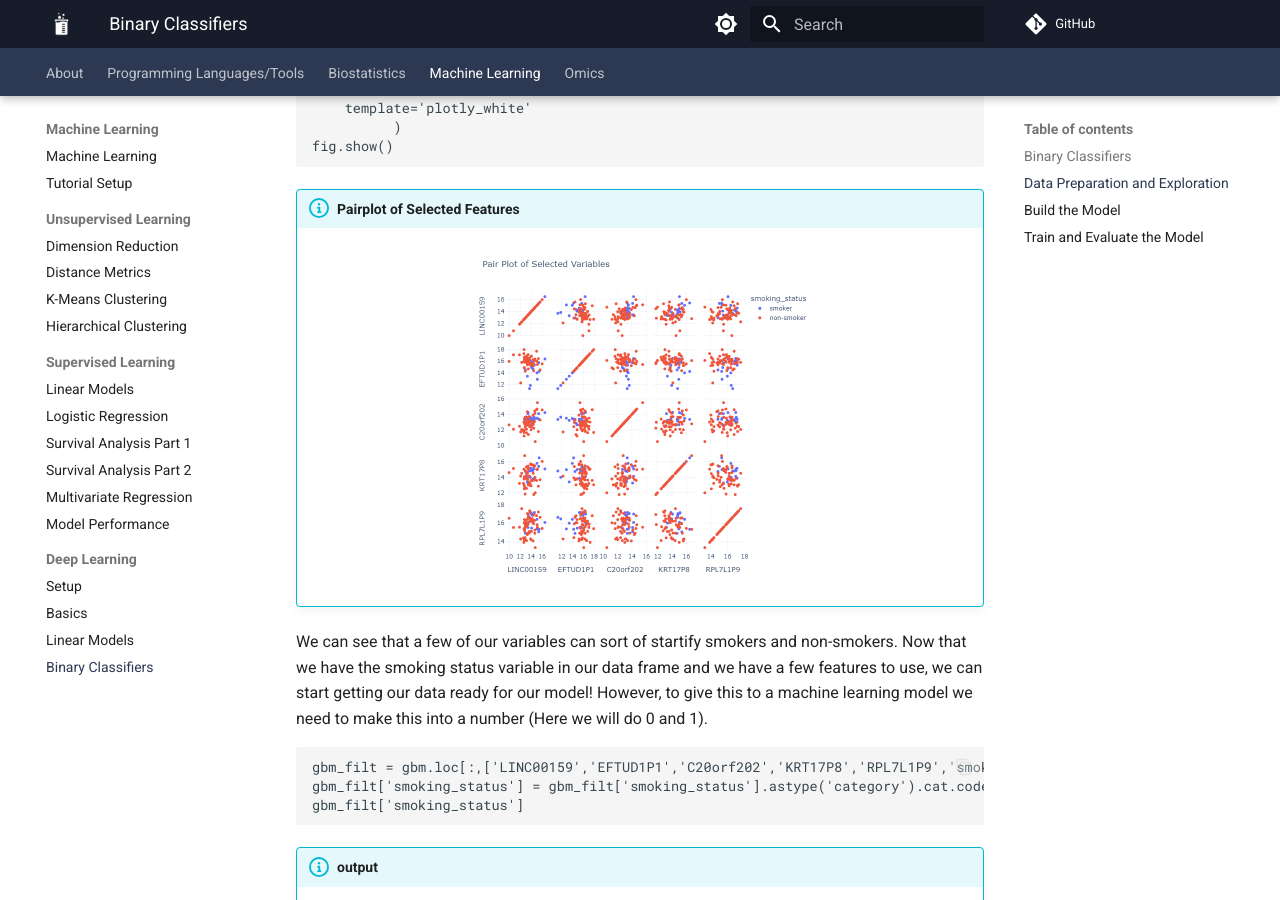
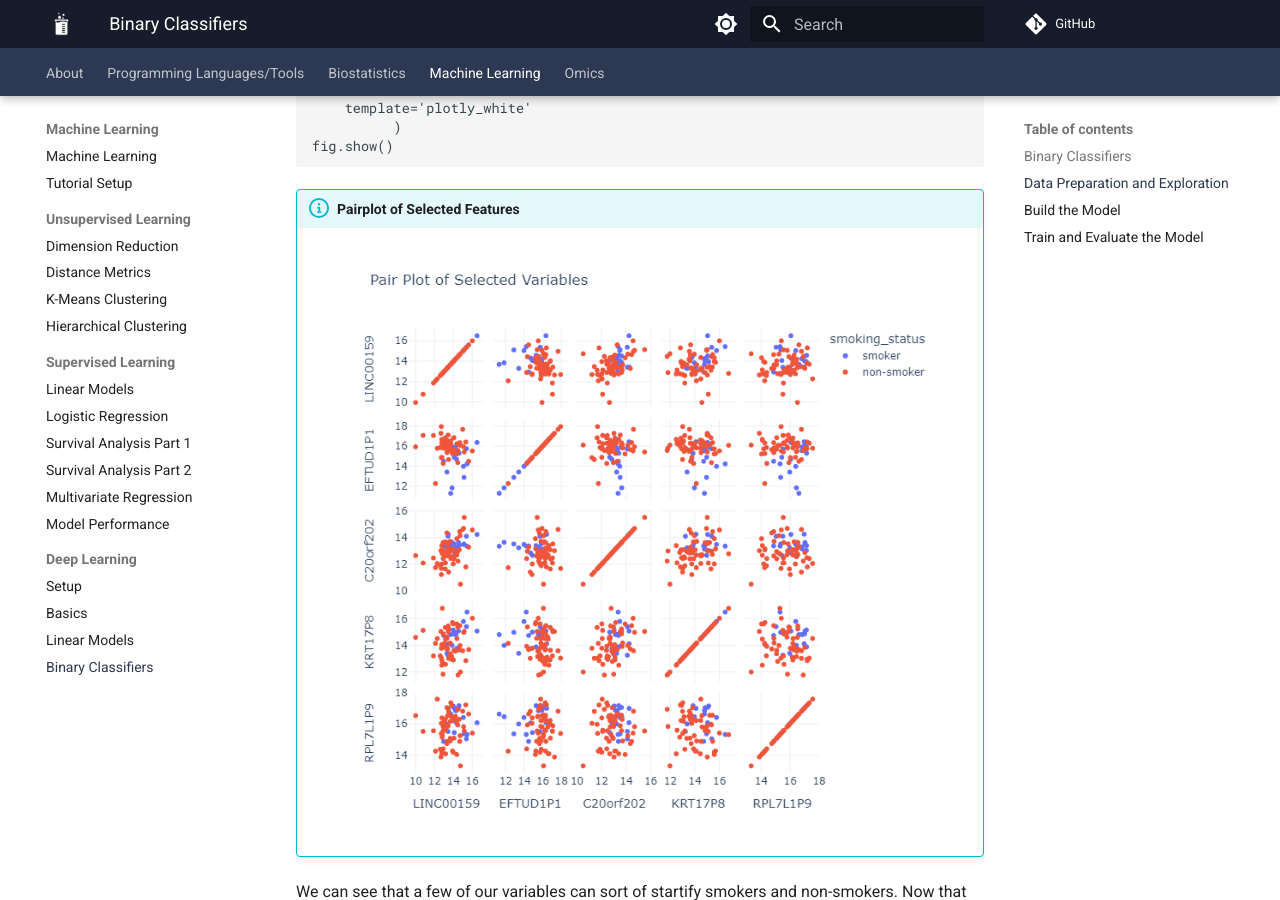
Before and after one commit to comp-tox-jhu/CompToxLab, an MkDocs documentation site: the page built from docs/machine_learning/deep_learning/03_binary_classifier.md, in a window 1280 px wide and 900 px high, scrolled down 2211 px. Built offline with MkDocs 1.6.1 and Material for MkDocs 9.7.7, drawn with Linux system fonts in a browser that asks for light colours; comment, search, counter and statistics services are not loaded.

Commit message:
Update 03_binary_classifier.md

```diff
--- a/docs/machine_learning/deep_learning/03_binary_classifier.md
+++ b/docs/machine_learning/deep_learning/03_binary_classifier.md
@@ -92,7 +92,7 @@ fig.show()
 
 !!! info "Pairplot of Selected Features"
     <figure markdown="span">
-      ![](img/classifier_pairplot.png){ width="350" }
+      ![](img/classifier_pairplot.png){ width="600" }
     </figure>
 
 
```
